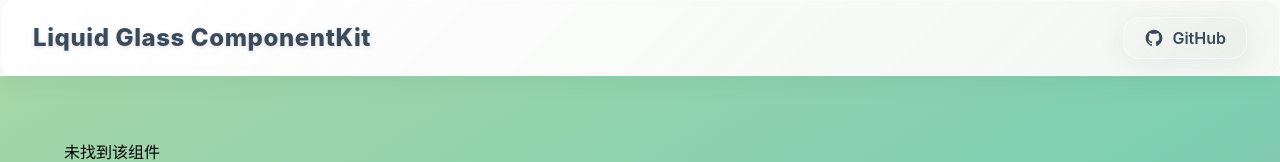
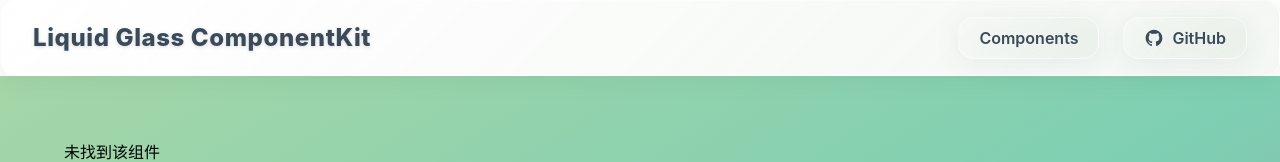
Before and after one commit to nibilin33/liquid-glass-ui, a Next.js app: page /showcase/1 in a window 1280 px wide. Shown: the top 162 px of the page. Built offline with nearby package versions, Linux system fonts and the light colour scheme.

Commit message:
feat:title

```diff
--- a/components/Header.tsx
+++ b/components/Header.tsx
@@ -7,7 +7,8 @@ export interface GlassHeaderProps {
 export default function Header({
   title = "Liquid Glass ComponentKit",
   navLinks = [
-    { label: "GitHub", href: "https://github.com/nibilin33/liquid-glass-ui", ariaLabel: "GitHub 仓库", title: "GitHub", github: true }
+    { label: "Components", href: "/", ariaLabel: "Component", title: "Component" },
+    { label: "GitHub", href: "https://github.com/nibilin33/liquid-glass-ui", ariaLabel: "GitHub 仓库", title: "GitHub", github: true },
   ]
 }: GlassHeaderProps) {
   return (
```
